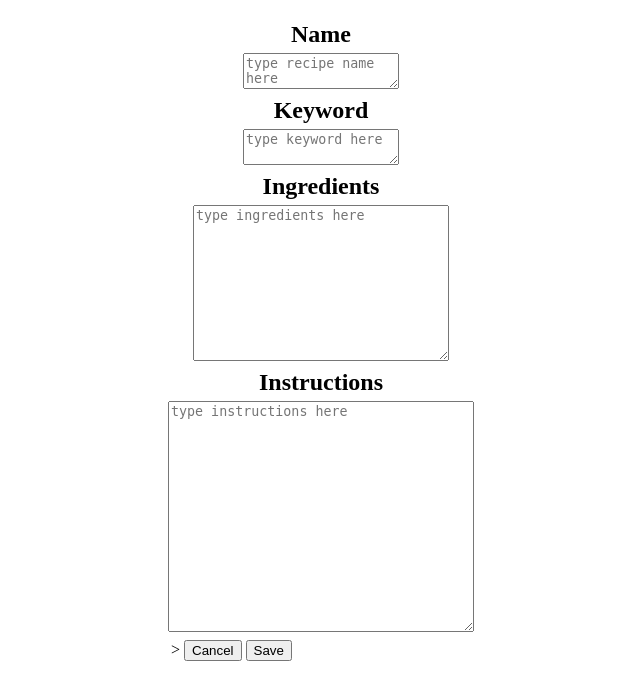
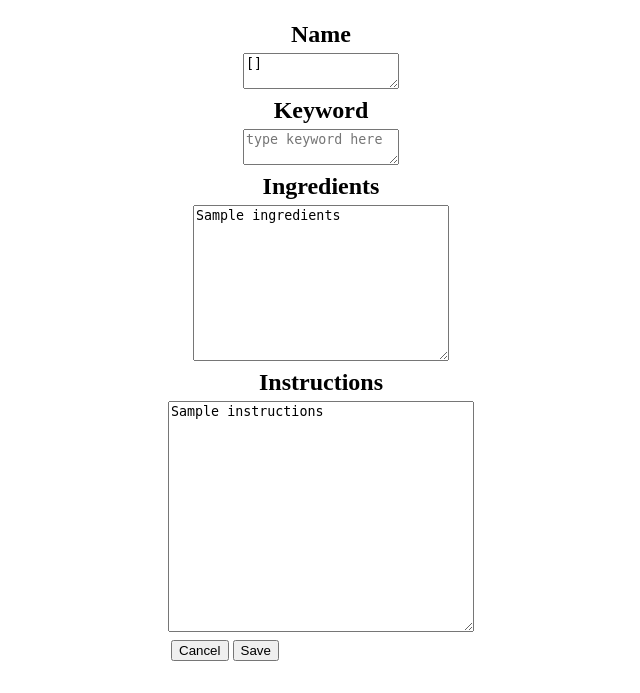
Before and after one commit to Sadicecream/Agile_Project, a Flask app: template templates/updaterecipe.html in a window 1280 px wide. Shown: the part 107-800 px from the top of the page, without its empty margins (319-959 px from the left). Run offline with Flask 2, Linux system fonts and the light colour scheme; the template is opened without the code that fills it: most values are stand-ins (such as "Sample title", 1, 10 or a date in 2020); some libraries are stand-ins or nearby versions.

Commit message:
Fixed names not loading and broken updates

```diff
--- a/app.py
+++ b/app.py
@@ -70,7 +70,9 @@ def update(recipe):
         return render_template("updaterecipe.html", recipe = recipes)
 
     if request.method == 'PUT':
-        doc = db.find_one({"name":recipe})['_id']
+        doc = db.find_one({"name":recipe})
+        if doc:
+            doc=doc['_id']
         print(request.form)
 
         new_name = str(request.form.getlist("Recipe Name")[0])
--- a/templates/updaterecipe.html
+++ b/templates/updaterecipe.html
@@ -16,17 +16,17 @@
     <div class="main-container">
         <section class="update-recipe">
             <form>
-                <h1 class="title-name">Edit: {{ recipe.name }}</h1>
+                <h1 class="title-name">Edit: {{ recipe[0].name }}</h1>
                 <div class="create-recipe-area">
                     <h2 class="recipe-parts">Name</h2>
-                    <textarea class="recipe-name" placeholder="type recipe name here" name="Recipe Name" rows="2" cols="20"></textarea>
+                    <textarea class="recipe-name" placeholder="type recipe name here" name="Recipe Name" rows="2" cols="20">{{ recipe[0].name }}</textarea>
                     <h2 class="recipe-parts">Keyword</h2>
-                    <textarea class="recipe-keyword" placeholder="type keyword here" name="Recipe Keyword" rows="2" cols="20"></textarea>
+                    <textarea class="recipe-keyword" placeholder="type keyword here" name="Recipe Keyword" rows="2" cols="20">{{ recipe[0].keyword }}</textarea>
                     <h2 class="recipe-parts">Ingredients</h2>
-                    <textarea class="recipe-ingredients" placeholder="type ingredients here" name="Recipe Ingredients" rows="10" cols="30"></textarea>
+                    <textarea class="recipe-ingredients" placeholder="type ingredients here" name="Recipe Ingredients" rows="10" cols="30">{{ recipe[0].ingredients }}</textarea>
                     <h2 class="recipe-parts">Instructions</h2>
-                    <textarea class="recipe-instructions" placeholder="type instructions here" name="Recipe Instructions" rows="15" cols="40"></textarea>
-                </div>>
+                    <textarea class="recipe-instructions" placeholder="type instructions here" name="Recipe Instructions" rows="15" cols="40">{{ recipe[0].instructions }}</textarea>
+                </div>
                         <input type="submit" method="GET" formaction="/" class="cancel-button" value="Cancel">
                         <button onclick="update()">Save</button>
                         <script>
@@ -37,7 +37,7 @@
                                 req_body.append("Recipe Keyword", document.querySelector('[name="Recipe Keyword"]').value)
                                 req_body.append("Recipe Ingredients", document.querySelector('[name="Recipe Ingredients"]').value)
                                 req_body.append("Recipe Instructions", document.querySelector('[name="Recipe Instructions"]').value)
-                                return fetch(`/update/{{ recipe.name }}`, {
+                                return fetch(`/update/{{ recipe[0].name }}`, {
                                         method: 'PUT',
                                         body: req_body
                                     })
```
